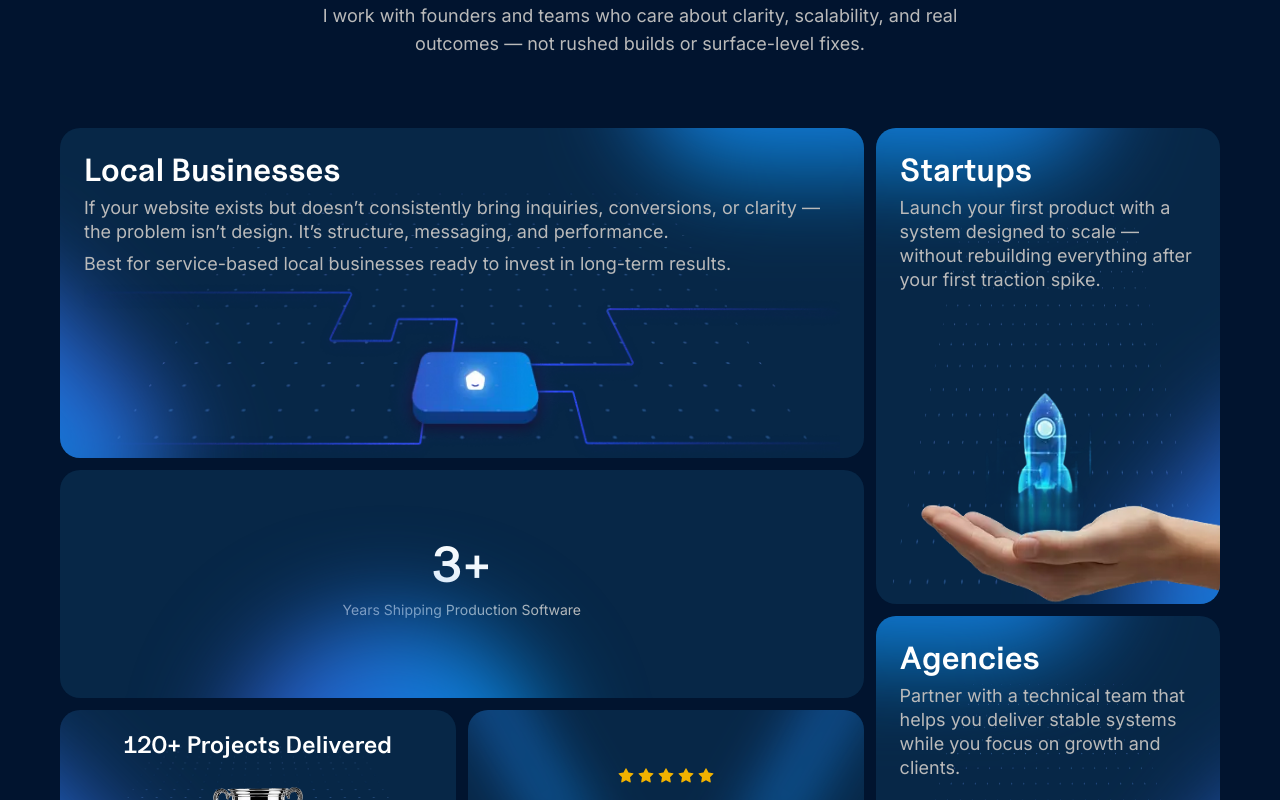
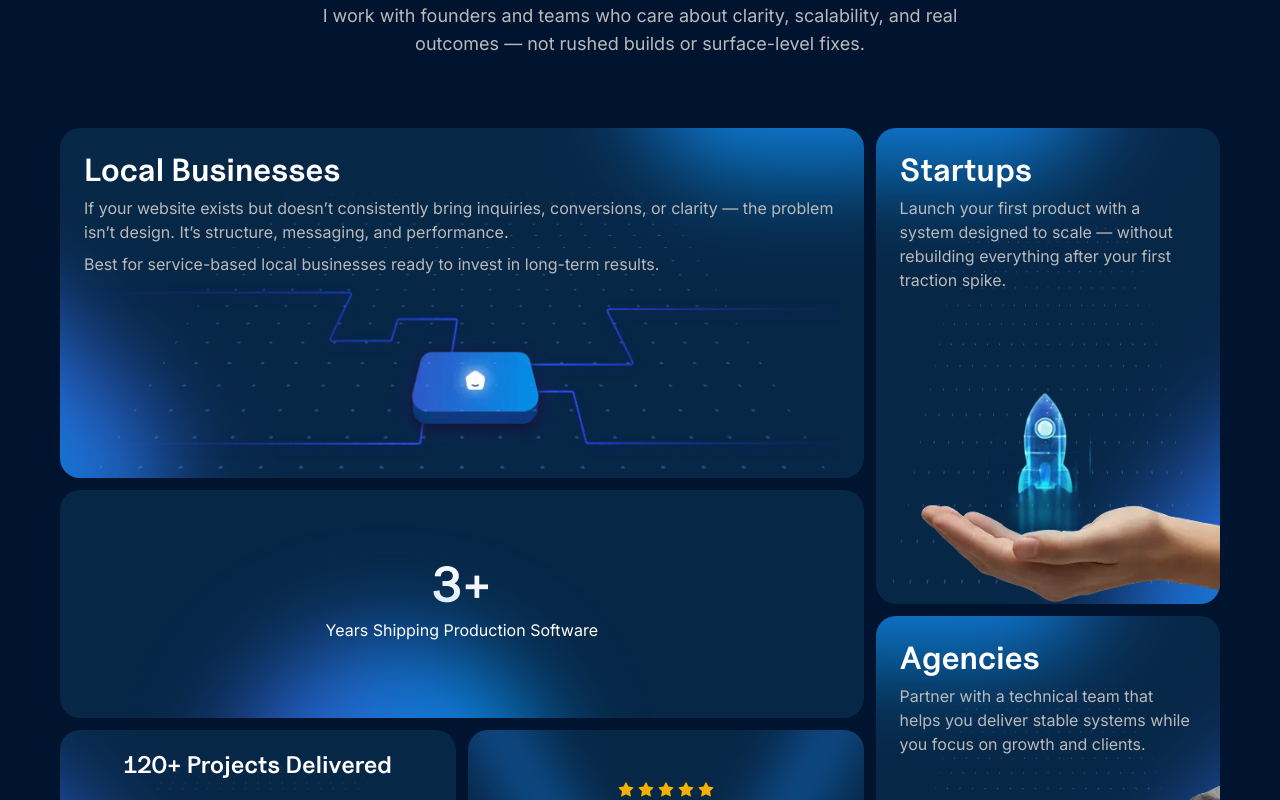
Before and after one commit to rahulsd380/Rahul-Sutradhar---Portfolio-Client, a Next.js app: page / in a window 1280 px wide. Shown: the part 6380-7180 px from the top of the page. Built offline with nearby package versions, Linux system fonts and the light colour scheme.

Commit message:
Refactored how it works section

```diff
--- a/src/components/HomePage/HowItWorks/HowItWorks.tsx
+++ b/src/components/HomePage/HowItWorks/HowItWorks.tsx
@@ -4,6 +4,8 @@ import Container from "@/components/Reusable/Container/Container";
 import Image from "next/image";
 import { GRADIENTS, IMAGES } from "../../../../public/assets";
 import Heading from "@/components/Reusable/Heading/Heading";
+import Link from "next/link";
+import Button from "@/components/Reusable/Button/Button";
 
 const HowItWorks = () => {
   const processSteps = [
@@ -102,7 +104,7 @@ const HowItWorks = () => {
             <Heading
               subHeading="How It Work"
               styledHeading="Build Systems "
-              heading="That Stay Fast, Stable, and Scalable After Launch"
+              heading="That Stay Fast and Scalable"
               align="left"
               description="A clear, proven development process designed to prevent rewrites, performance issues, and costly surprises as your product grows."
             />
@@ -128,7 +130,7 @@ const HowItWorks = () => {
                   <motion.div
                     variants={lineVariants}
                     style={{ originY: 0 }}
-                    className="border border-dashed border-primary-15 w-0.5 h-24 absolute left-5 top-12 -z-10"
+                    className="border border-dashed border-primary-15 w-0.5 h-full absolute left-5 top-12 -z-10"
                   />
                 )}
 
@@ -151,6 +153,9 @@ const HowItWorks = () => {
                 </div>
               </motion.div>
             ))}
+              <Link href={"/book-call"}>
+                <Button variant="secondary" label="Book A Discovery Call" />
+              </Link>
           </div>
         </motion.div>
       </Container>
--- a/src/components/Shared/WhoIHelp/WhoIHelp.tsx
+++ b/src/components/Shared/WhoIHelp/WhoIHelp.tsx
@@ -5,6 +5,10 @@ import { IMAGES } from "../../../../public/assets";
 import { GoStarFill } from "react-icons/go";
 
 const WhoIHelp = () => {
+  const headingCommonClassName =
+    "font-Uncut-Sans text-2xl md:text-[32px] font-semibold text-white leading-9";
+  const descriptionCommonClassName =
+    "font-Inter text-sm md:text-base text-neutral-35 leading-6 mt-2";
   return (
     <Container>
       <div className="py-7 lg:py-[100px]">
@@ -19,7 +23,7 @@ const WhoIHelp = () => {
           {/* Left side */}
           <div className="w-full md:w-[60%] lg:w-[70%] space-y-3">
             {/* Left-Card-1 */}
-            <div className="bg-neutral-55 rounded-[20px] p-6 relative overflow-hidden max-h-[330px]">
+            <div className="bg-neutral-55 rounded-[20px] p-6 relative overflow-hidden max-h-[350px]">
               <div className="w-[181px] h-[345px] rotate-135 bg-gradient-step-card rounded-[345px] blur-[48px] absolute bottom-[-110px] left-[-130px]"></div>
               <div className="w-[181px] h-[345px] rotate-90 bg-gradient-step-card rounded-[345px] blur-[48px] absolute -top-56 -right-10"></div>
               <Image
@@ -28,14 +32,16 @@ const WhoIHelp = () => {
                 className="absolute top-0 bottom-0 right-0 left-0 w-full"
               />
               <div className="relative flex flex-col h-full">
-                <h3 className="font-Uncut-Sans text-2xl md:text-[32px] font-semibold text-white leading-9">
-                  Local Businesses
-                </h3>
-                <p className="font-Inter text-sm md:text-lg text-neutral-35 leading-6 mt-2">
-                If your website exists but doesn’t consistently bring inquiries, conversions, or clarity — the problem isn’t design.
-It’s structure, messaging, and performance.
+                <h3 className={headingCommonClassName}>Local Businesses</h3>
+                <p className={descriptionCommonClassName}>
+                  If your website exists but doesn’t consistently bring
+                  inquiries, conversions, or clarity — the problem isn’t design.
+                  It’s structure, messaging, and performance.
                 </p>
-                <div className="font-Inter text-sm md:text-lg text-neutral-35 leading-6 mt-2">Best for service-based local businesses ready to invest in long-term results.</div>
+                <div className={descriptionCommonClassName}>
+                  Best for service-based local businesses ready to invest in
+                  long-term results.
+                </div>
               </div>
               <Image src={IMAGES.linnerVector} alt="" className="" />
             </div>
@@ -45,9 +51,9 @@ It’s structure, messaging, and performance.
               <div className="size-[322px] bg-gradient-step-card rounded-[322px] blur-[48px] absolute -bottom-60 left-[168px]"></div>
               <div className="flex flex-col items-center justify-center text-center h-full">
                 <h3 className="font-Uncut-Sans text-[32px] md:text-[48px] font-semibold text-white leading-9">
-                 3+
+                  3+
                 </h3>
-                <p className="font-Inter text-sm md:text-lgtext-lg text-neutral-35 leading-6 mt-4">
+                <p className="font-Inter text-sm md:text-base text-white leading-6 mt-4 z-10">
                   Years Shipping Production Software
                 </p>
               </div>
@@ -88,7 +94,7 @@ It’s structure, messaging, and performance.
                     <h3 className="font-Uncut-Sans text-[32px] md:text-[58px] font-semibold text-white">
                       38+
                     </h3>
-                    <h3 className="font-Uncut-Sans text-lg md:text-[32px] text-white leading-5 md:leading-0">
+                    <h3 className="font-Uncut-Sans text-lg md:text-[28px] text-white leading-5 md:leading-0 mt-3">
                       Clients Served
                     </h3>
                   </div>
@@ -109,11 +115,10 @@ It’s structure, messaging, and performance.
                 className="absolute top-0 bottom-0 right-0 left-0 w-full h-full"
               />
               <div className="relative p-6">
-                <h3 className="font-Uncut-Sans text-2xl md:text-[32px] font-semibold text-white leading-9">
-                  Startups
-                </h3>
-                <p className="font-Inter text-sm md:text-lg text-neutral-35 leading-6 mt-2">
-                 Launch your first product with a system designed to scale — without rebuilding everything after your first traction spike.
+                <h3 className={headingCommonClassName}>Startups</h3>
+                <p className={descriptionCommonClassName}>
+                  Launch your first product with a system designed to scale —
+                  without rebuilding everything after your first traction spike.
                 </p>
               </div>
               <Image src={IMAGES.startup} alt="" className="relative" />
@@ -128,11 +133,10 @@ It’s structure, messaging, and performance.
                 className="absolute top-0 bottom-0 right-0 left-0 w-full h-full"
               />
               <div className="relative p-6">
-                <h3 className="font-Uncut-Sans text-2xl md:text-[32px] font-semibold text-white leading-9">
-                  Agencies
-                </h3>
-                <p className="font-Inter text-sm md:text-lg text-neutral-35 leading-6 mt-2">
-                 Partner with a technical team that helps you deliver stable systems while you focus on growth and clients.
+                <h3 className={headingCommonClassName}>Agencies</h3>
+                <p className={descriptionCommonClassName}>
+                  Partner with a technical team that helps you deliver stable
+                  systems while you focus on growth and clients.
                 </p>
               </div>
               <Image src={IMAGES.agency} alt="" className="relative" />
```
